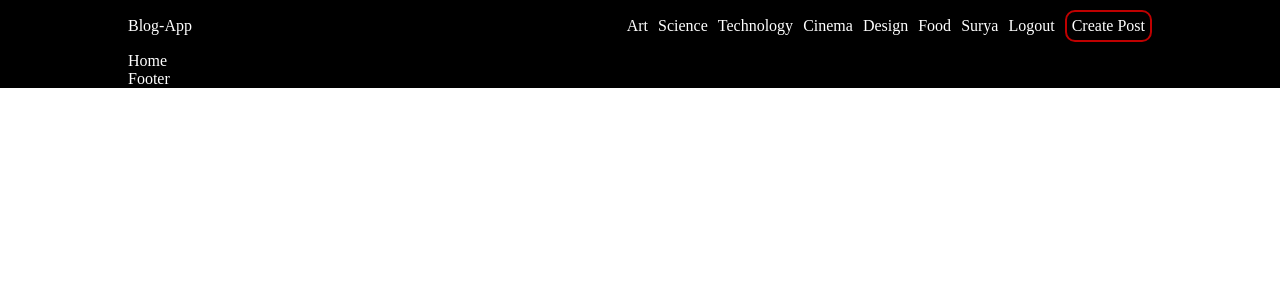
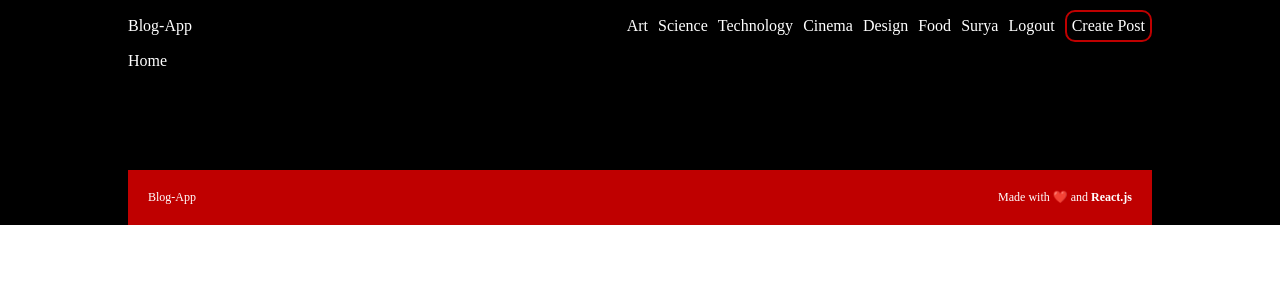
Before and after one commit to surya123-ctrl/blog_app_client, a React (Create React App) app: page / in a window 1280 px wide. Shown: the top 300 px of the page. Built offline with nearby package versions, Linux system fonts and the light colour scheme.

Commit message:
designed footer

```diff
--- a/src/components/Footer.jsx
+++ b/src/components/Footer.jsx
@@ -1,7 +1,14 @@
 import React from "react";
 
 const Footer = () => {
-  return <div>Footer</div>;
+  return (
+    <footer>
+      <div className="logo">Blog-App</div>
+      <span>
+        Made with ❤️ and <b>React.js</b>
+      </span>
+    </footer>
+  );
 };
 
 export default Footer;
--- a/src/styles/style.scss
+++ b/src/styles/style.scss
@@ -116,4 +116,16 @@ $white: #ffffff;
             }
         }
     }
+
+    //Footer
+    footer {
+        margin-top: 100px;
+        padding: 20px;
+        background-color: $red;
+        display: flex;
+        align-items: center;
+        justify-content: center;
+        font-size: 12px;
+        justify-content: space-between;
+    }
 }
```
